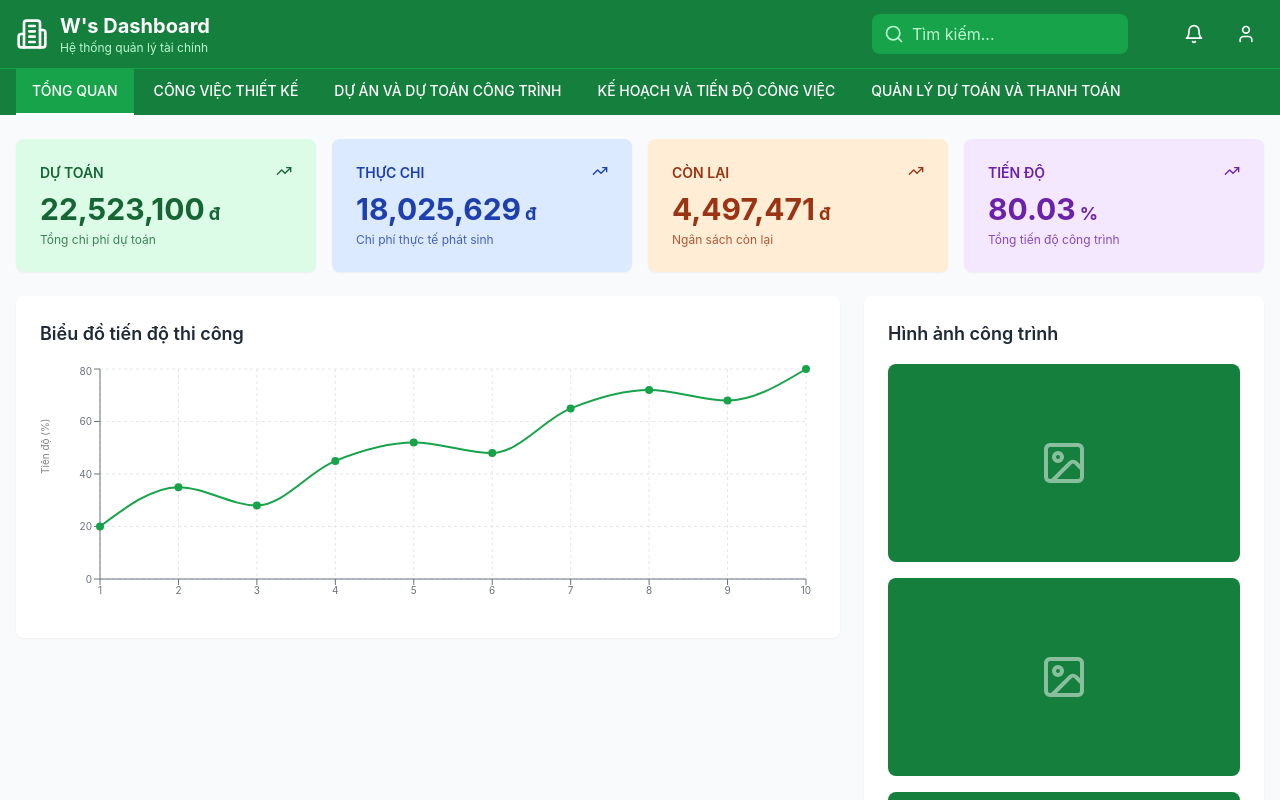
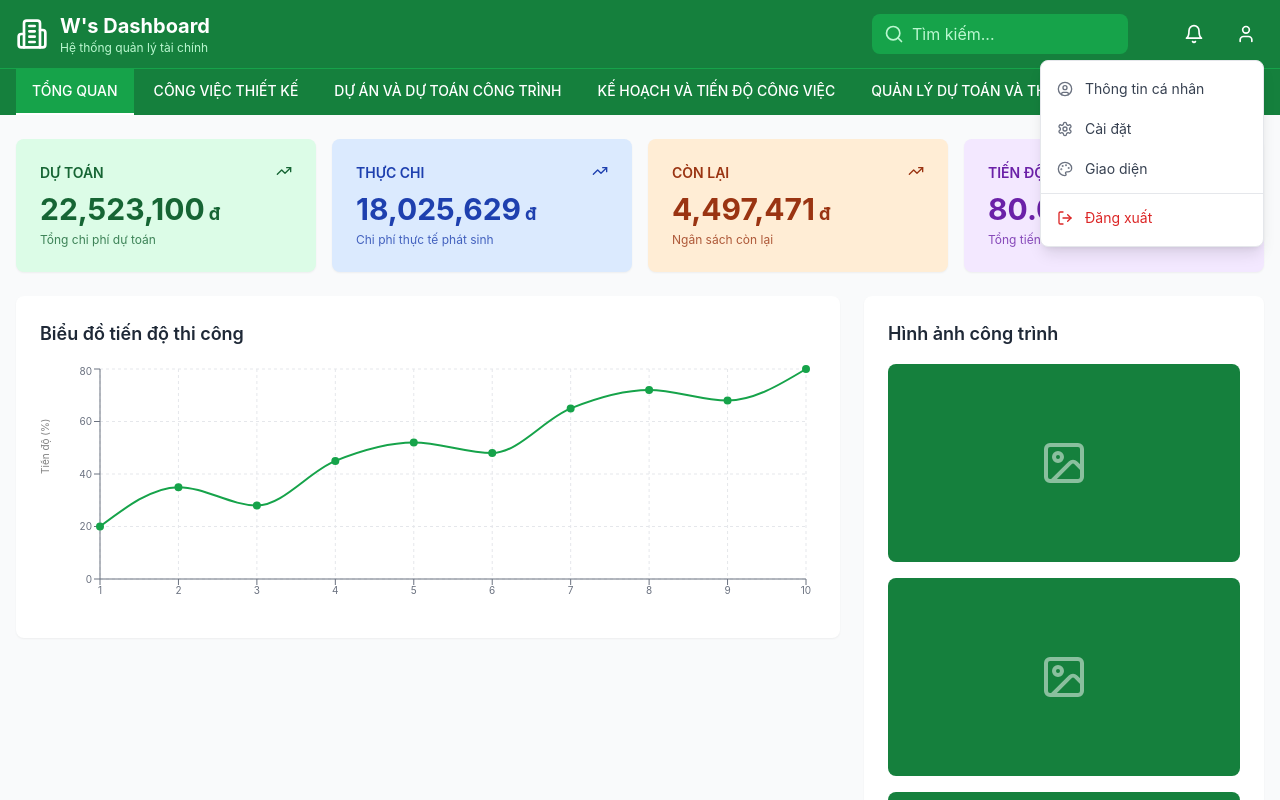
Before and after one commit to JasonT17/Vibe-Coding-Chilling-, a React (Vite) app: page / in a window 1280 px wide. Both pictures are taken after a click on the button 1246 px from the left and 34 px from the top of the page. Shown: the top 800 px of the page. Built offline with nearby package versions, Linux system fonts and the light colour scheme.

Commit message:
feat: Add user dropdown menu with profile, settings, theme and logout options

```diff
--- a/src/components/Header.jsx
+++ b/src/components/Header.jsx
@@ -1,6 +1,10 @@
-import { Building2, Search, Bell, User } from 'lucide-react';
+import { useState, useRef, useEffect } from 'react';
+import { Building2, Search, Bell, User, UserCircle, Settings, Palette, LogOut } from 'lucide-react';
 
 const Header = () => {
+  const [showUserMenu, setShowUserMenu] = useState(false);
+  const userMenuRef = useRef(null);
+
   const navItems = [
     "TỔNG QUAN",
     "CÔNG VIỆC THIẾT KẾ",
@@ -8,6 +12,18 @@ const Header = () => {
     "KẾ HOẠCH VÀ TIẾN ĐỘ CÔNG VIỆC",
     "QUẢN LÝ DỰ TOÁN VÀ THANH TOÁN"
   ];
+
+  // Close dropdown when clicking outside
+  useEffect(() => {
+    const handleClickOutside = (event) => {
+      if (userMenuRef.current && !userMenuRef.current.contains(event.target)) {
+        setShowUserMenu(false);
+      }
+    };
+
+    document.addEventListener('mousedown', handleClickOutside);
+    return () => document.removeEventListener('mousedown', handleClickOutside);
+  }, []);
 
   return (
     <header className="bg-green-700 text-white">
@@ -37,9 +53,55 @@ const Header = () => {
             <button className="p-2 hover:bg-green-600 rounded-lg transition-colors">
               <Bell className="h-4 w-4 md:h-5 md:w-5" />
             </button>
-            <button className="p-2 hover:bg-green-600 rounded-lg transition-colors">
-              <User className="h-4 w-4 md:h-5 md:w-5" />
-            </button>
+
+            {/* User Dropdown */}
+            <div className="relative" ref={userMenuRef}>
+              <button
+                onClick={() => setShowUserMenu(!showUserMenu)}
+                className="p-2 hover:bg-green-600 rounded-lg transition-colors"
+              >
+                <User className="h-4 w-4 md:h-5 md:w-5" />
+              </button>
+
+              {/* Dropdown Menu */}
+              {showUserMenu && (
+                <div className="absolute right-0 mt-2 w-56 bg-white rounded-lg shadow-lg py-2 z-50 border border-gray-200">
+                  <button
+                    onClick={() => setShowUserMenu(false)}
+                    className="w-full px-4 py-2.5 text-left text-sm text-gray-700 hover:bg-gray-100 flex items-center space-x-3 transition-colors"
+                  >
+                    <UserCircle className="h-4 w-4 text-gray-500" />
+                    <span>Thông tin cá nhân</span>
+                  </button>
+
+                  <button
+                    onClick={() => setShowUserMenu(false)}
+                    className="w-full px-4 py-2.5 text-left text-sm text-gray-700 hover:bg-gray-100 flex items-center space-x-3 transition-colors"
+                  >
+                    <Settings className="h-4 w-4 text-gray-500" />
+                    <span>Cài đặt</span>
+                  </button>
+
+                  <button
+                    onClick={() => setShowUserMenu(false)}
+                    className="w-full px-4 py-2.5 text-left text-sm text-gray-700 hover:bg-gray-100 flex items-center space-x-3 transition-colors"
+                  >
+                    <Palette className="h-4 w-4 text-gray-500" />
+                    <span>Giao diện</span>
+                  </button>
+
+                  <div className="border-t border-gray-200 my-1"></div>
+
+                  <button
+                    onClick={() => setShowUserMenu(false)}
+                    className="w-full px-4 py-2.5 text-left text-sm text-red-600 hover:bg-red-50 flex items-center space-x-3 transition-colors"
+                  >
+                    <LogOut className="h-4 w-4 text-red-600" />
+                    <span>Đăng xuất</span>
+                  </button>
+                </div>
+              )}
+            </div>
           </div>
         </div>
       </div>
```
